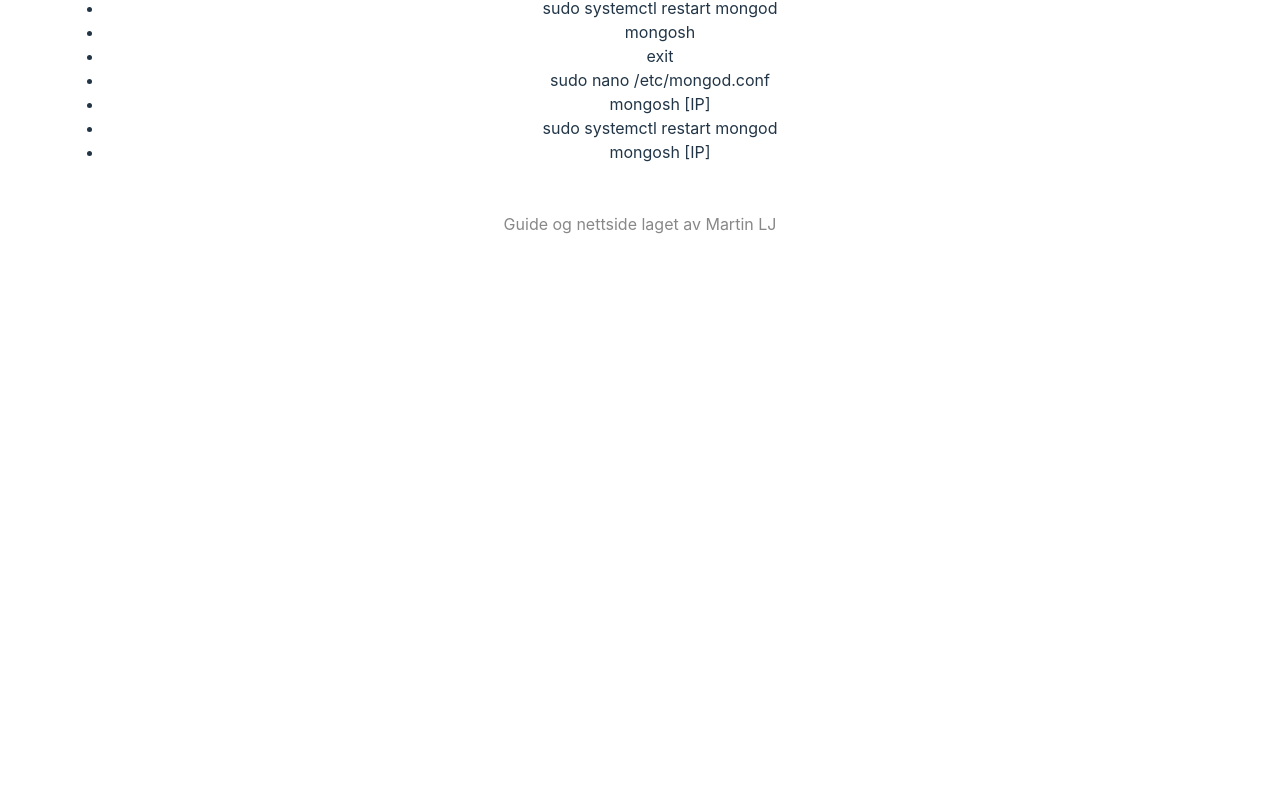
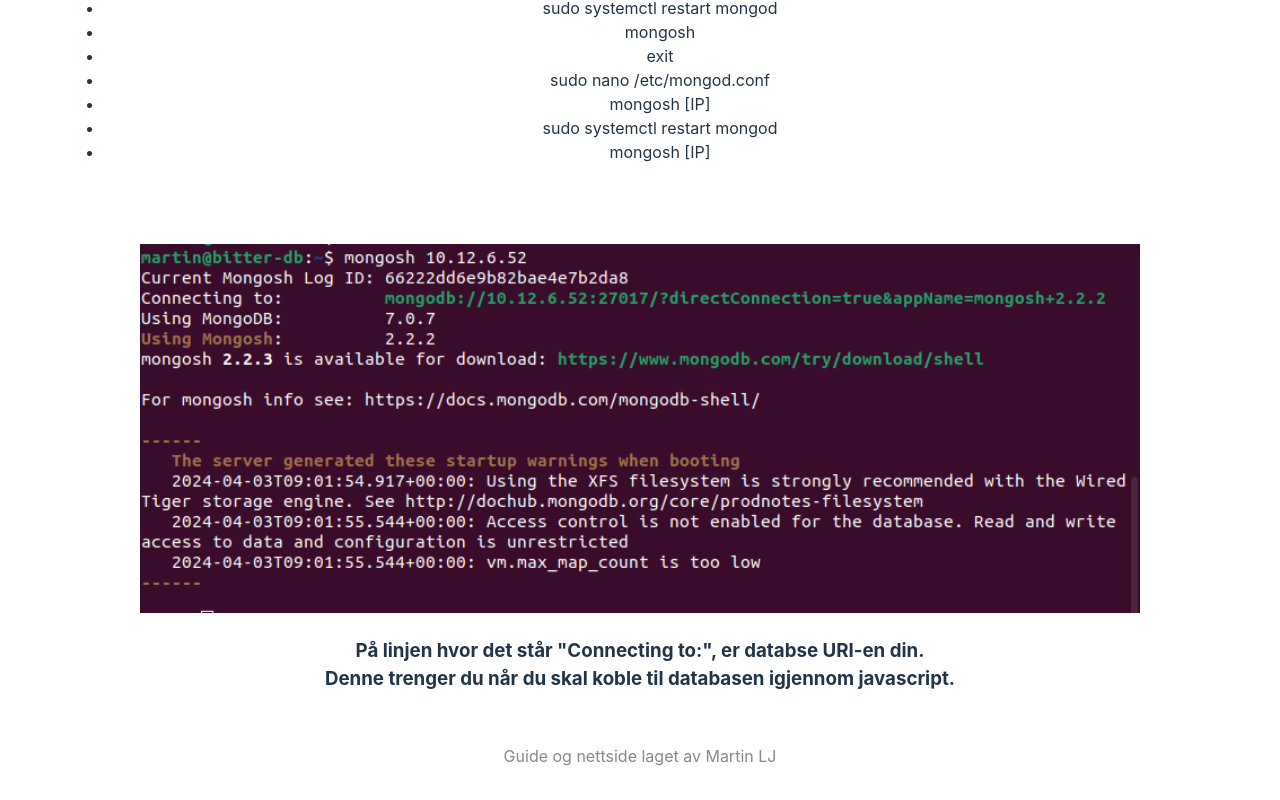
Before and after one commit to mleitejensen/mongoDB-guide, a React (Vite) app: page / in a window 1280 px wide. Shown: the part 1649-2449 px from the top of the page. Before the commit the page ends 1917 px from the top, so only its background shows below. Built offline with nearby package versions, Linux system fonts and the light colour scheme.

Commit message:
Added image

```diff
--- a/src/App.css
+++ b/src/App.css
@@ -46,3 +46,8 @@
   margin: 0 auto;
 
 }
+
+.card img{
+  width: 100%;
+  max-width: 1000px;
+}
--- a/src/App.jsx
+++ b/src/App.jsx
@@ -2,6 +2,7 @@
 import video from "./assets/GuideToMongoDB.webm"
 import enSub from "./assets/subtitles.vtt"
 import noSub from "./assets/noSub.vtt"
+import image1 from "./assets/1.png"
 
 function App() {
 
@@ -28,7 +29,7 @@
       <div className="card">
         <h3>Her er en video som går igjennom det.</h3>
         <video src={video} controls type="video/webm" width="100%">
-        <track default label="English" kind="subtitles" srclang="en" src={enSub} />
+          <track default label="English" kind="subtitles" srclang="en" src={enSub} />
         <track default label="Norsk" kind="subtitles" srclang="no" src={noSub} />
         </video>
       </div>
@@ -59,6 +60,11 @@
         </ul>
       </div>
 
+      <div className="card">
+        <img src={image1} alt="Mongosh terminal" />
+        <h3>På linjen hvor det står "Connecting to:", er databse URI-en din. <br /> Denne trenger du når du skal koble til databasen igjennom javascript.</h3>
+      </div>
+
       <footer className="read-the-docs">
         Guide og nettside laget av Martin LJ
       </footer>
```
Also changed, not shown: src/assets/1.png (added).
